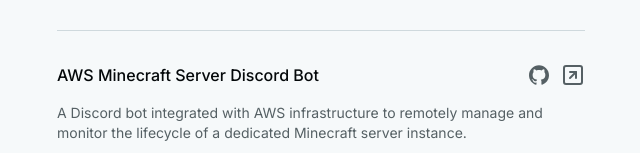
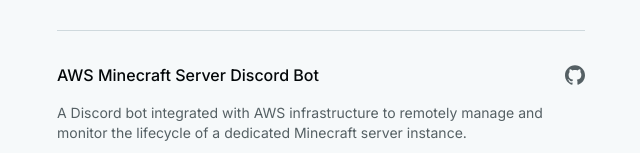
Before and after one commit to john-dlee/portfolio, a Next.js app: page / in a window 1280 px wide. Shown: the part 515-668 px from the top of the page, without its empty margins (319-959 px from the left). Built offline with nearby package versions, Linux system fonts and the light colour scheme.

Commit message:
Update links

```diff
--- a/components/Projects.tsx
+++ b/components/Projects.tsx
@@ -15,16 +15,15 @@
     overview:
       'Developed and deployed a full-stack pickup ordering system for a sushi shop that supports the complete customer-to-kitchen workflow, including checkout, payment confirmation, order fulfillment, and fallback operations for delayed or failed webhooks.',
     tags: ['Next.js', 'TypeScript', 'React', 'Supabase (PostgreSQL)', 'Stripe', 'Vercel', 'Tailwind CSS'],
-    github: 'https://github.com',
-    live: "https://pickup-order-app.vercel.app/menu",
+    github: 'https://github.com/john-dlee/pickup-order-app',
+    live: "https://sushisapporo.com.au",
   },
   {
     name: 'AWS Minecraft Server Discord Bot',
     overview:
       'A Discord bot integrated with AWS infrastructure to remotely manage and monitor the lifecycle of a dedicated Minecraft server instance.',
     tags: ['AWS EC2', 'Node.js', 'Discord API', 'AWS SDK'],
-    github: 'https://github.com',
-    live: "https://pickup-order-app.vercel.app/menu",
+    github: 'https://github.com/john-dlee/discord-minecraft-server-bot',
   }
 ]
 
```
